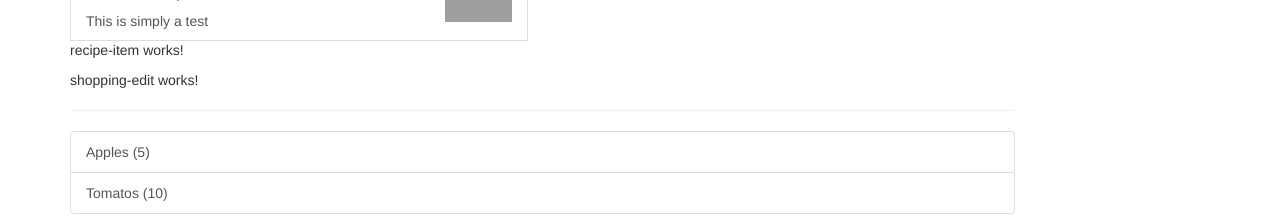
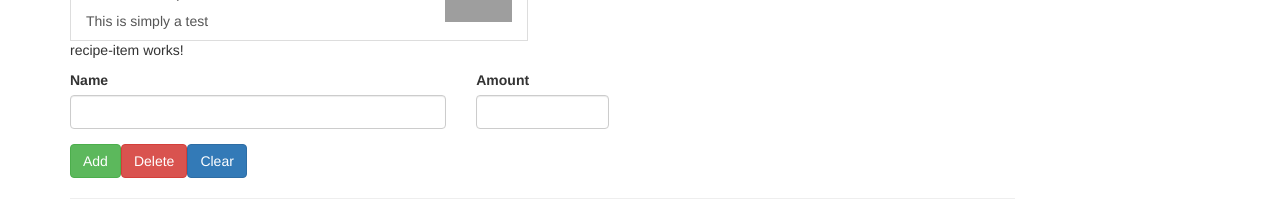
Before and after one commit to ssamsara98/angular-complete-guide, an Angular app in the folder 01-the-basics/: page / in a window 1280 px wide. Shown: the part 265-482 px from the top of the page. Built offline with nearby package versions, Linux system fonts and the light colour scheme; grey boxes are pictures that could not be loaded.

Commit message:
Adding a Shopping List Edit Section

```diff
--- a/01-the-basics/src/app/shopping-list/shopping-edit/shopping-edit.component.html
+++ b/01-the-basics/src/app/shopping-list/shopping-edit/shopping-edit.component.html
@@ -1 +1,23 @@
-<p>shopping-edit works!</p>
+<div class="row">
+	<div class="col-xs-12">
+		<form>
+			<div class="row">
+				<div class="col-sm-5 form-group">
+					<label for="name-input">Name</label>
+					<input type="text" name="name" id="name-input" class="form-control">
+				</div>
+				<div class="col-sm-2 form-group">
+					<label for="amount-input">Amount</label>
+					<input type="number" name="amount" id="amount-input" class="form-control">
+				</div>
+			</div>
+			<div class="row">
+				<div class="col-xs-12">
+					<button type="submit" class="btn btn-success">Add</button>
+					<button type="button" class="btn btn-danger">Delete</button>
+					<button type="reset" class="btn btn-primary">Clear</button>
+				</div>
+			</div>
+		</form>
+	</div>
+</div>
```
